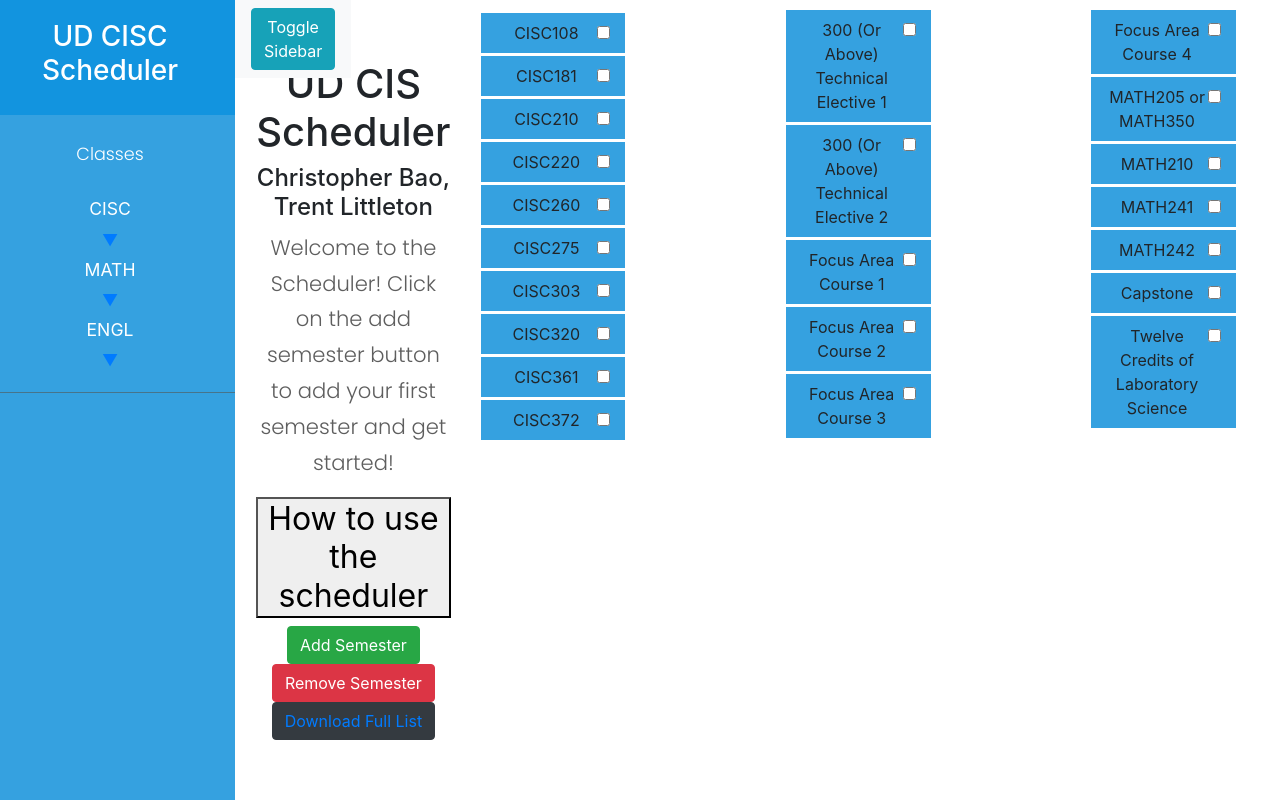
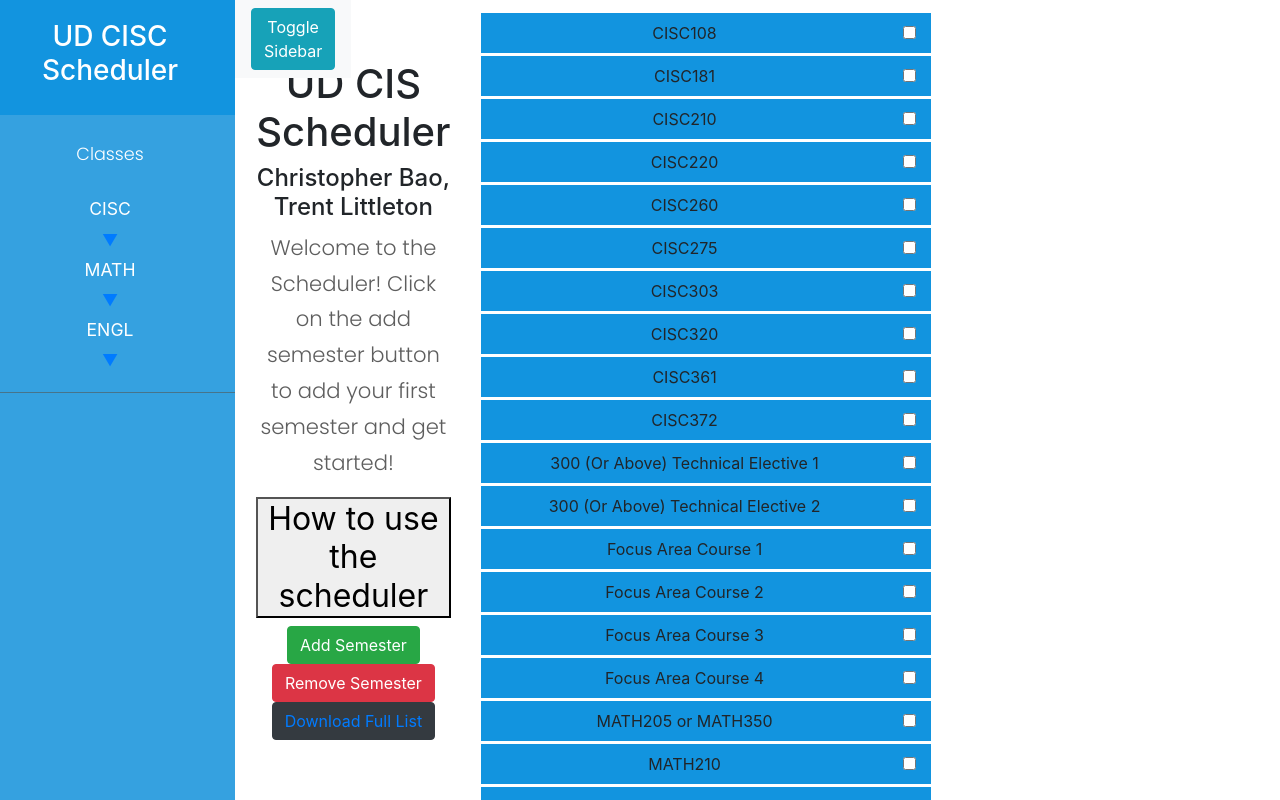
Before and after one commit to UD-CISC275-F21/ud-cis-scheduler-team-19, a React (Create React App) app: page / in a window 1280 px wide. Shown: the top 800 px of the page. Built offline with nearby package versions, Linux system fonts and the light colour scheme.

Commit message:
css styling the reqs

```diff
--- a/src/components/RequirementChecker.tsx
+++ b/src/components/RequirementChecker.tsx
@@ -44,7 +44,7 @@
     container: {
         width: 900,
         margin: "10px auto",
-        columns: 3,
+        columns: 1,
     },
     reqItem: {
         width: "50%",
@@ -52,7 +52,7 @@
         justifyContent: "space-between",
         margin: "3px 0",
         padding: "8px 15px",
-        backgroundColor: "#35a1e0",
+        backgroundColor: "#1294df",
     },
     courseID: {
         width: "90%",
```
